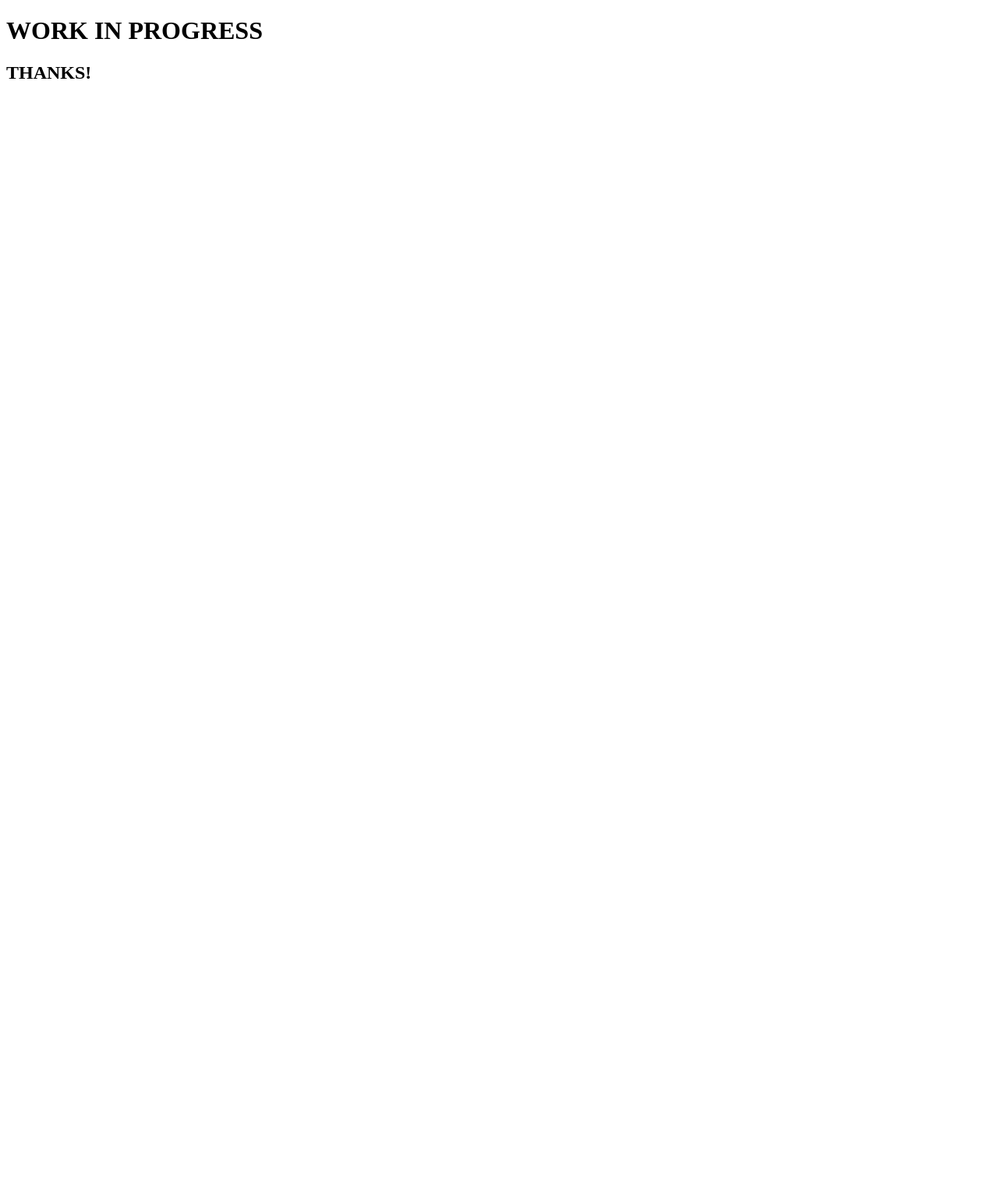
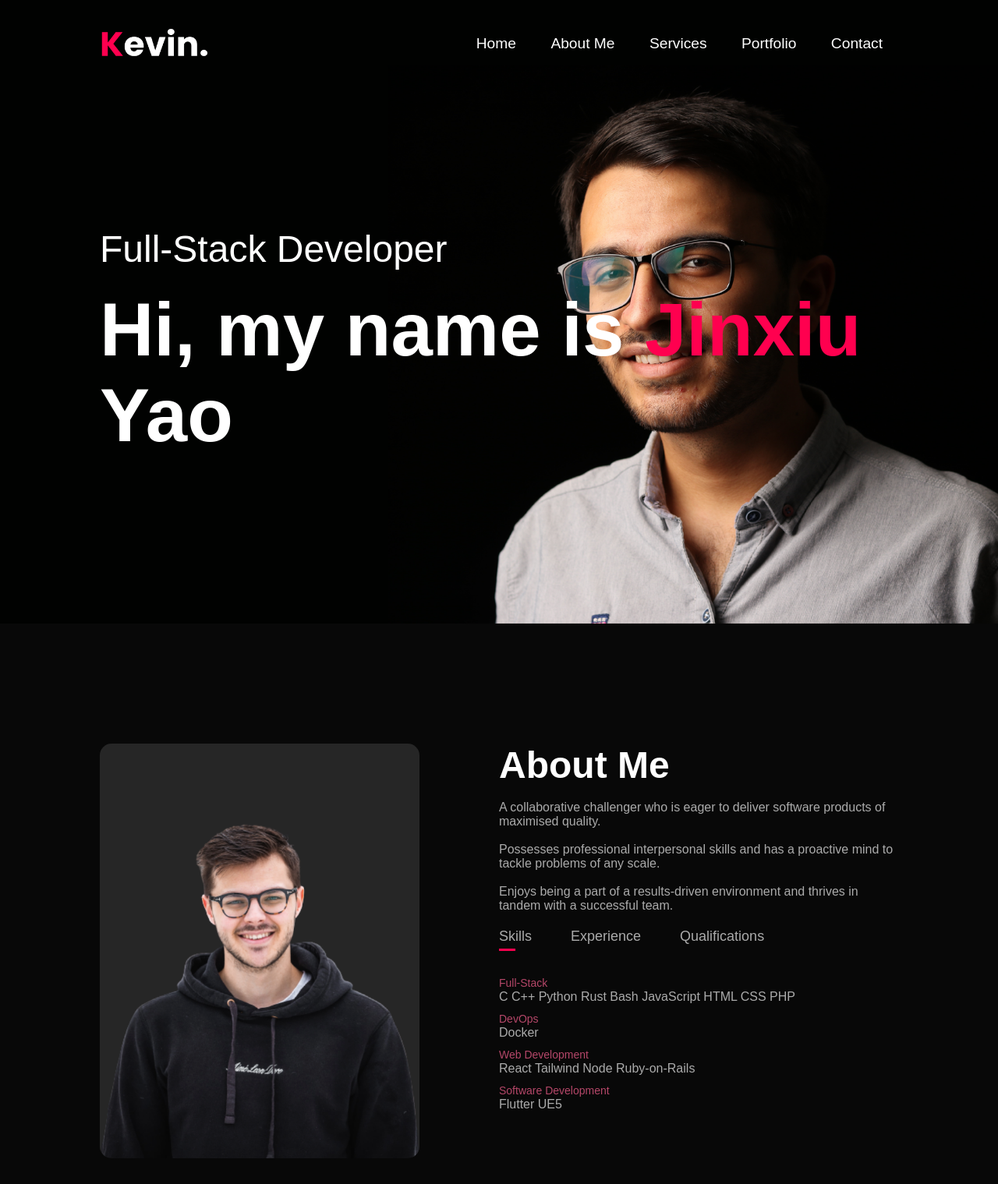
Before and after one commit to jya0/static-portfolio, a plain HTML site: page html/index.html in a window 1280 px wide. Shown: the whole page at 78% size. Before the commit the page ends 800 px from the top, so only its background shows below. Drawn offline with Linux system fonts and the light colour scheme.

Commit message:
finished the about me section

```diff
--- /dev/null
+++ b/css/style.css
@@ -0,0 +1,160 @@
+* {
+	font-family: 'Poppings', sans-serif;
+	margin: 0;
+	padding: 0;
+	box-sizing: border-box;
+}
+
+body {
+	background: #080808;
+	color: #fff;
+}
+
+/*-----------HEADER------------*/
+#header {
+	width: 100%;
+	height: 100vh;
+	background-image: url(../asset/img/background.png);
+	background-size: cover;
+	background-position: center;
+}
+
+nav {
+	display: flex;
+	align-items: center;
+	justify-content: space-between;
+	flex-wrap: wrap;
+}
+
+nav ul li {
+	display: inline-block;
+	list-style: none;
+	margin: auto 20px;
+}
+
+nav ul li a {
+	color: #fff;
+	text-decoration: none;
+	font-size: larger;
+	position: relative;
+}
+
+/*red highlight of nav list*/
+nav ul li a::after {
+	content: '';
+	width: 0;
+	height: 3px;
+	background: #ff004f;
+	position: absolute;
+	left: 0;
+	bottom: -10px;
+	transition: 0.5s;
+}
+
+/*red highlight appears after hover*/
+nav ul li a:hover::after {
+	width: 100%;
+}
+
+.container {
+	padding: 2% 10%;
+}
+
+.header-logo {
+	width: 140px;
+}
+
+.header-text {
+	font-size: xxx-large;
+	margin-top: 20%;
+}
+
+.header-text h1 {
+	font-size: xxxx-large;
+	margin-top: 2%;
+}
+
+.header-text h1 span {
+	color: #ff004f;
+}
+
+#about {
+	padding: 10% 0;
+	color: #ababab;
+}
+
+.about-row-1 {
+	display: flex;
+	justify-content: space-between;
+	flex-wrap: wrap;
+}
+
+.about-col-1 {
+	flex-basis: 40%;
+}
+
+.about-col-1 img {
+	width: 100%;
+	border-radius: 15px;
+}
+
+.about-col-2 {
+	flex-basis: 50%;
+}
+
+.about-title {
+	font-size: xxx-large;
+	font-weight: 600;
+	color: #fff;
+}
+
+.about-subtitles {
+	display: flex;
+	margin: 20px 0 40px;
+}
+
+.about-subtitles-link {
+	margin-right: 50px;
+	font-size: 18px;
+	font-weight: 500;
+	cursor: pointer;
+	position: relative;
+}
+
+.about-subtitles-link::after {
+	content: '';
+	width: 0;
+	height: 3px;
+	background: #ff004f;
+	position: absolute;
+	left: 0;
+	bottom: -8px;
+	transition: 0.5s;
+}
+
+.about-subtitles-link.about-active-subtitle-link::after {
+	width: 50%;
+}
+
+.about-subtitles-content ul li {
+	list-style: none;
+	margin: 10px 0;
+}
+
+.about-subtitles-content ul li span {
+	color: #b54769;
+	font-size: 14px;
+}
+
+.about-subtitles-content ul li pre {
+    display: inline;
+    margin: 0;
+}
+
+.about-subtitles-content {
+	display: none;
+}
+
+.about-subtitles-content.about-active-subtitle-content {
+	display: block;
+}
--- a/html/index.html
+++ b/html/index.html
@@ -1,13 +1,152 @@
 <!DOCTYPE html>
 <html lang="en">
+
+<!--------------------------HEADER-------------------------->
 <head>
 	<meta charset="UTF-8">
 	<meta http-equiv="X-UA-Compatible" content="IE=chrome">
 	<meta name="viewport" content="width=device-width", initial-scale="1.0">
-	<title>Jinxiu Yao</title>
+	<title>Jinxiu Yao Portfolio</title>
+	<link rel="stylesheet" href="../css/style.css">
 </head>
+
+<!--------------------------BODY-------------------------->
 <body>
-	<h1>WORK IN PROGRESS</h1>
-	<h2>THANKS!</h2>
+	<!--------------------------NAVBAR-------------------------->
+	<div id="header">
+		<div class="container">
+			<nav>
+				<img src="../asset/img/logo.png" class="header-logo">
+				<ul>
+					<li><a href="#">Home</a></li>
+					<li><a href="#">About Me</a></li>
+					<li><a href="#">Services</a></li>
+					<li><a href="#">Portfolio</a></li>
+					<!--Portfolio has multiple pages
+					and each page should have reflections-->
+					<li><a href="#">Contact</a></li>
+				</ul>
+			</nav>
+			<div class="header-text">
+				<p>Full-Stack Developer</p>
+				<h1>Hi, my name is <span>Jinxiu</span> Yao</h1>
+			</div>
+		</div>
+	</div>
+	<!--------------------------ABOUT-------------------------->
+	<div id="about">
+		<div class="container">
+			<div class="about-row-1">
+				<div class="about-col-1">
+					<img src="../asset/img/user.png">
+				</div>
+				<div class="about-col-2">
+					<h1 class="about-title">About Me</h1>
+					<!--ABOUT ME SUMMARY-->
+					<p>
+						<br>
+						A collaborative challenger who is eager to deliver software products
+						of maximised quality.
+						<br>
+						<br>
+						Possesses professional interpersonal skills and has a proactive mind
+						to tackle problems of any scale.
+						<br>
+						<br>
+						Enjoys being a part of a results-driven environment and thrives
+						in tandem with a successful team.
+						<br>
+					</p>
+					<!--OTHER SECTIONS: SKILLS EXPERIENCE QUALIFICATIONS-->
+					<div class="about-subtitles">
+						<p class="about-subtitles-link about-active-subtitle-link"
+							onclick="opentab('about-skills')">
+							Skills
+						</p>
+						<p class="about-subtitles-link"
+							onclick="opentab('about-experience')">
+							Experience
+						</p>
+						<p class="about-subtitles-link"
+							onclick="opentab('about-qualifications')">
+							Qualifications
+						</p>
+					</div>
+					<!--SKILLS CONTENT-->
+					<div class="about-subtitles-content about-active-subtitle-content"
+						id="about-skills">
+						<ul>
+							<li><span>Full-Stack</span><br>
+								C C++ Python Rust Bash JavaScript HTML CSS PHP
+							</li>
+							<li><span>DevOps</span><br>
+								Docker
+							</li>
+							<li><span>Web Development</span><br>
+								React Tailwind Node Ruby-on-Rails
+							</li>
+							<li><span>Software Development</span><br>
+								Flutter UE5
+							</li>
+						</ul>
+					</div>
+					<!--EXPERIENCE CONTENT-->
+					<div class="about-subtitles-content"
+						id="about-experience">
+						<ul>
+							<li><span>Transcendence</span><br>
+								42 Network Project: Website with real time chat and
+								online multiplayer implementation of pong game.
+							</li>
+							<li><span>Inception</span><br>
+								42 Network Project: Mastering DevOps using Docker
+							</li>
+							<li><span>IRC</span><br>
+								42 Network Project: Creating the backend of an online chat server
+								similar to Discord, WhatsApp related modern day chatting platforms
+							</li>
+							<li><span>Containers</span><br>
+								42 Network Project: Implementation of the C++ <pre>&ltcontainers&gt</pre> STL to develop knowledge in advanced algorithms
+							</li>
+						</ul>
+					</div>
+					<!--EDUCATION CONTENT-->
+					<div class="about-subtitles-content"
+						id="about-qualifications">
+						<ul>
+							<li><span>2023</span><br>
+								42 Network: Common Core in Full-Stack Development
+							</li>
+							<li><span>2021</span><br>
+								TU Delft: BE in CS&E
+							</li>
+							<li><span>2020</span><br>
+								A Levels (A*A*A*A*): F-Maths, Maths, Physics, Chemistry
+							</li>
+						</ul>
+					</div>
+				</div>
+			</div>
+		</div>
+		<script>
+			var about_subtitles_links = document.getElementsByClassName("about-subtitles-link");
+			var about_subtitles_contents = document.getElementsByClassName("about-subtitles-content");
+
+			function opentab(about_subtitle) {
+				for (link of about_subtitles_links)
+				{
+					link.classList.remove("about-active-subtitle-link");
+				}
+				for (content of about_subtitles_contents)
+				{
+					content.classList.remove("about-active-subtitle-content");
+				}
+				event.currentTarget.classList.add("about-active-subtitle-link");
+				document.getElementById(about_subtitle).classList.add("about-active-subtitle-content");
+			}
+		</script>
+	</div>
+	<!--------------------------PORTFOLIO-------------------------->
 </body>
+
 </html>
```
Also changed, not shown: asset/img/background.png (added), asset/img/logo.png (added), asset/img/phone-background.png (added), asset/img/user.png (added), asset/img/work-1.png (added), asset/img/work-2.png (added), asset/img/work-3.png (added), 1 other file.
